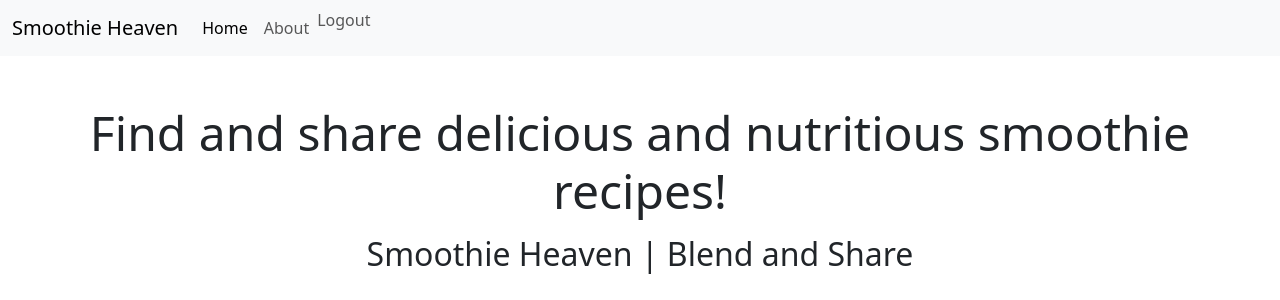
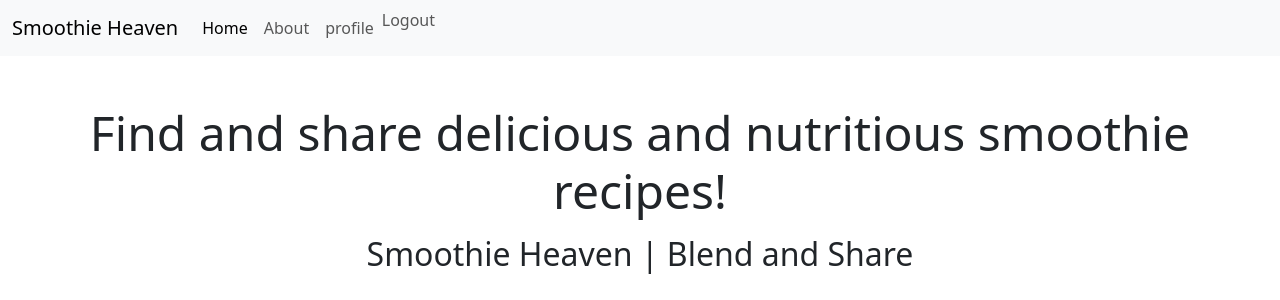
Before and after one commit to mariebernf/Smoothie_Heaven_P3, a Django app: page /smoothies/about/ in a window 1280 px wide. Shown: the top 300 px of the page. Run offline with Django 5.2, Linux system fonts and the light colour scheme; the visitor is signed in with stand-in values (Sample User, id 1).

Commit message:
Add profile link to the navbar for logged in users

```diff
--- a/smoothies/templates/smoothies/base.html
+++ b/smoothies/templates/smoothies/base.html
@@ -24,6 +24,7 @@
               <a class="nav-link" href="{% url 'about' %}">About</a>
 
               {% if user.is_authenticated %}
+              <a class="nav-link" href="{% url 'user-profile' %}">profile</a>
                 <!-- Logout Form (POST request) -->
                 <form action="{% url 'user-logout' %}" method="post" class="d-inline">
                     {% csrf_token %}
```
